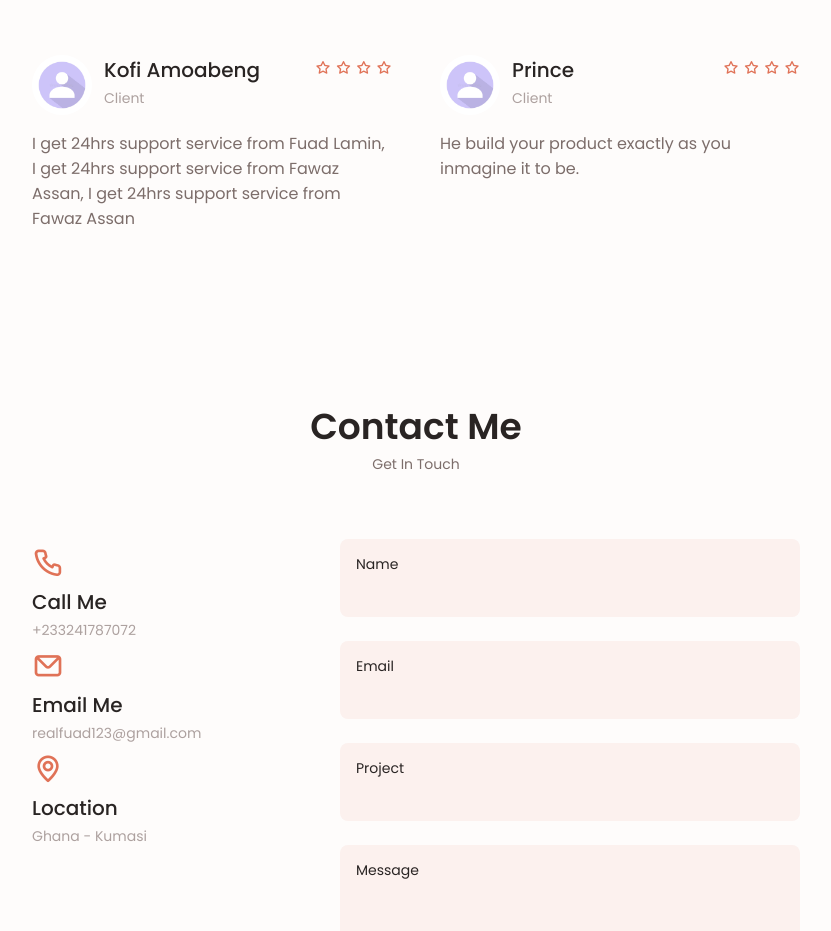
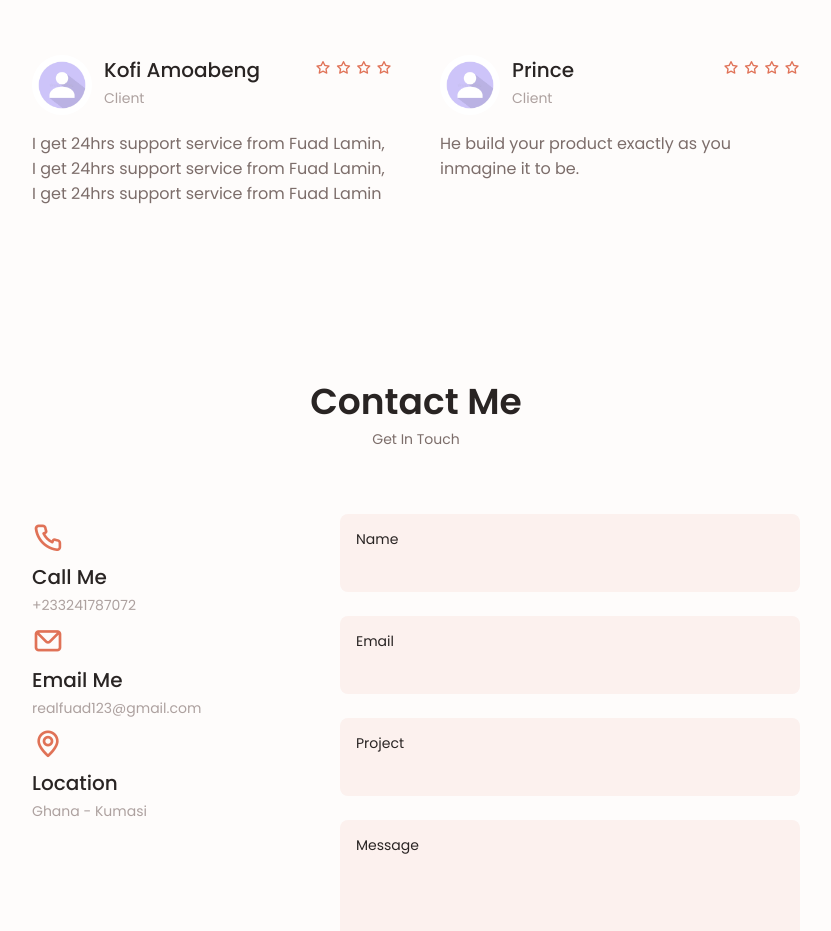
Before and after one commit to fuad1235/profile, a plain HTML site: page index.html in a window 1280 px wide. Shown: the part 4500-5431 px from the top of the page, without its empty margins (224-1055 px from the left). Drawn offline with nearby package versions, Linux system fonts and the light colour scheme.

Commit message:
Update index.html

```diff
--- a/index.html
+++ b/index.html
@@ -521,7 +521,7 @@
                                 </div>
                             </div>
 
-                            <p class="testimonial__description">I get 24hrs support service from Fuad Lamin, I get 24hrs support service from Fawaz Assan, I get 24hrs support service from Fawaz Assan</p>
+                            <p class="testimonial__description">I get 24hrs support service from Fuad Lamin, I get 24hrs support service from Fuad Lamin, I get 24hrs support service from Fuad Lamin</p>
                         </div>
 
                         <div class="testimonial__content swiper-slide">
```
